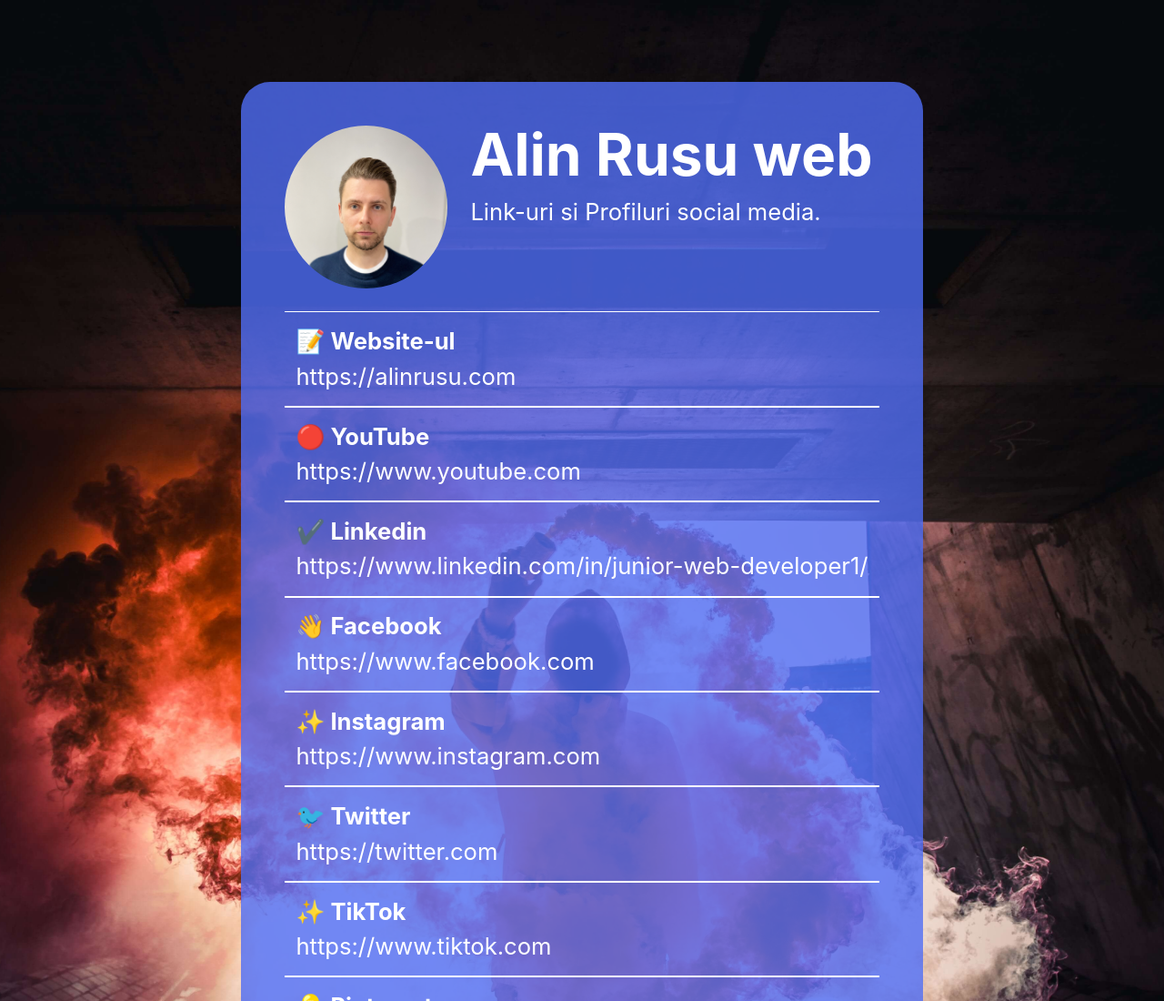
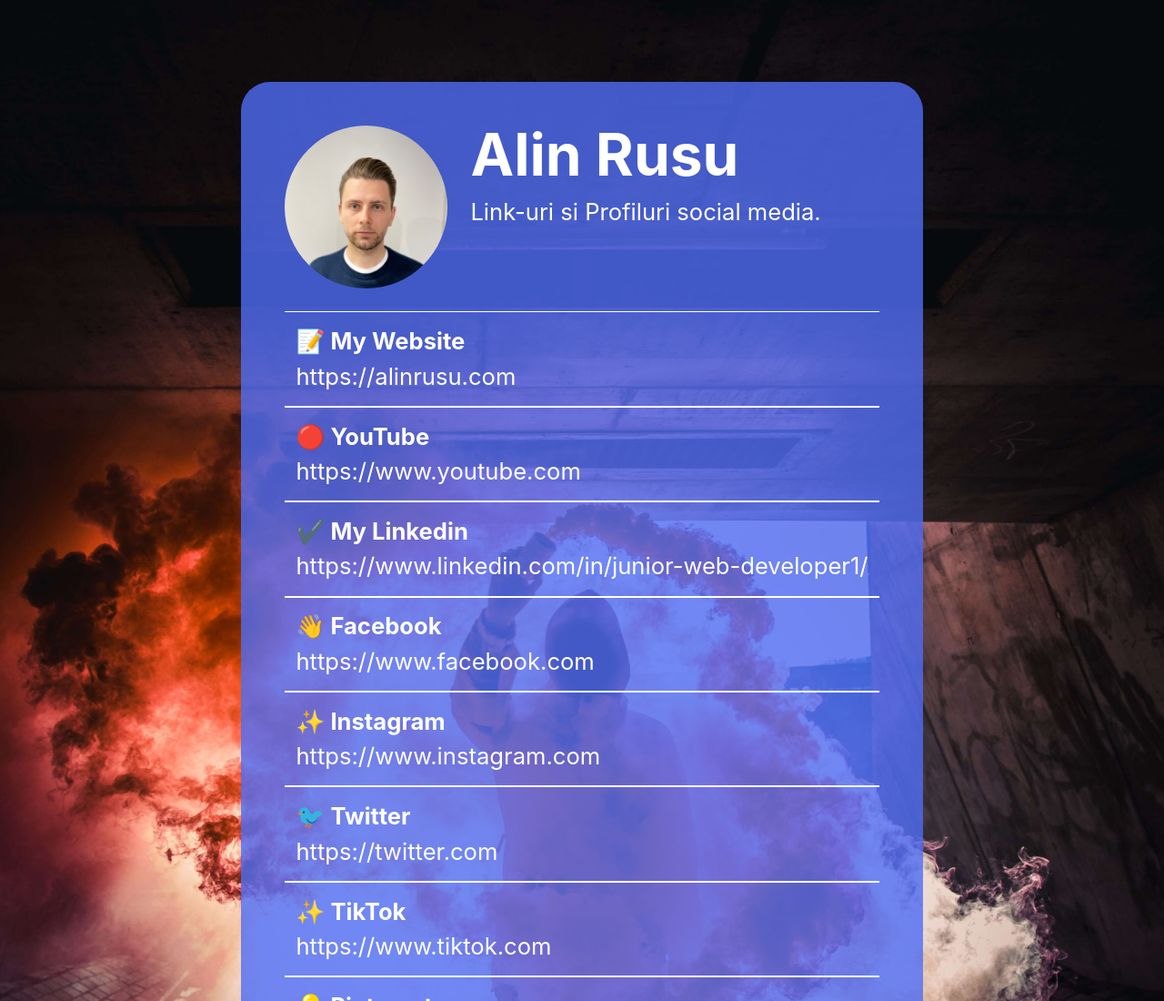
Before and after one commit to rusualin0031/mini-site-html-css, a plain HTML site: page index.html in a window 1280 px wide. Shown: the top 1100 px of the page at 91% size. Drawn offline with Linux system fonts and the light colour scheme.

Commit message:
Change title name

```diff
--- a/index.html
+++ b/index.html
@@ -22,7 +22,7 @@
             <header>
                 <img class="Avatar" src="image.png" width="300" height="300" alt=" Imagine de profil Alin Rusu">
                 <h1 class="TitlulPaginii">
-                    <strong>Alin Rusu web</strong> <!-- Pentru motive de SEO -->
+                    <strong>Alin Rusu </strong> <!-- Pentru motive de SEO -->
                 </h1>
                 <p class="DescrierePrincipala">Link-uri si Profiluri social media.
                 </p>
@@ -31,7 +31,7 @@
                 <ul class="ListaLinkuri">
                     <li class="ListaItem">
                         <a href="https://alinrusu.com" class="ListaLink" title="Intra pe site-ul meu" target="_blank" rel="noreferrer noopener">
-                            <h2 class="ListaTitlu">📝 Website-ul </h2>
+                            <h2 class="ListaTitlu">📝 My Website </h2>
                             <p class="ListaText">https://alinrusu.com</p>
                         </a>
                     </li>
@@ -43,7 +43,7 @@
                     </li>
                     <li class="ListaItem">
                         <a href="https://www.linkedin.com/in/junior-web-developer1/" class="ListaLink" title="Vezi profilul meu de LinkedIn" target="_blank" rel="noreferrer noopener">
-                            <h2 class="ListaTitlu">✔️ Linkedin</h2>
+                            <h2 class="ListaTitlu">✔️ My Linkedin</h2>
                             <p class="ListaText">https://www.linkedin.com/in/junior-web-developer1/</p>
                         </a>
                     </li>
```
